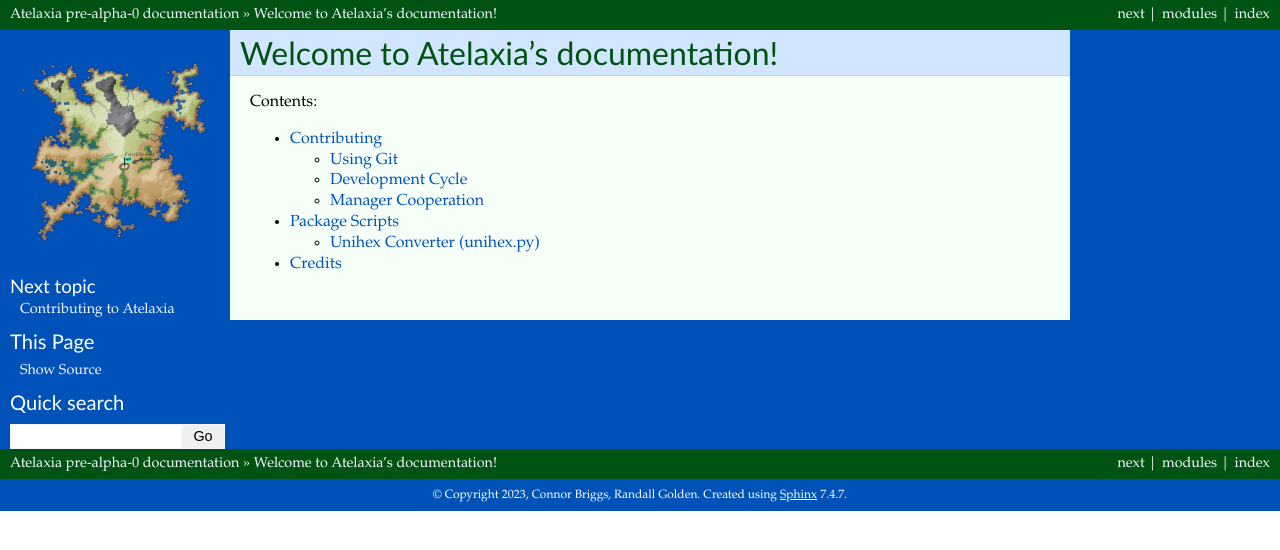
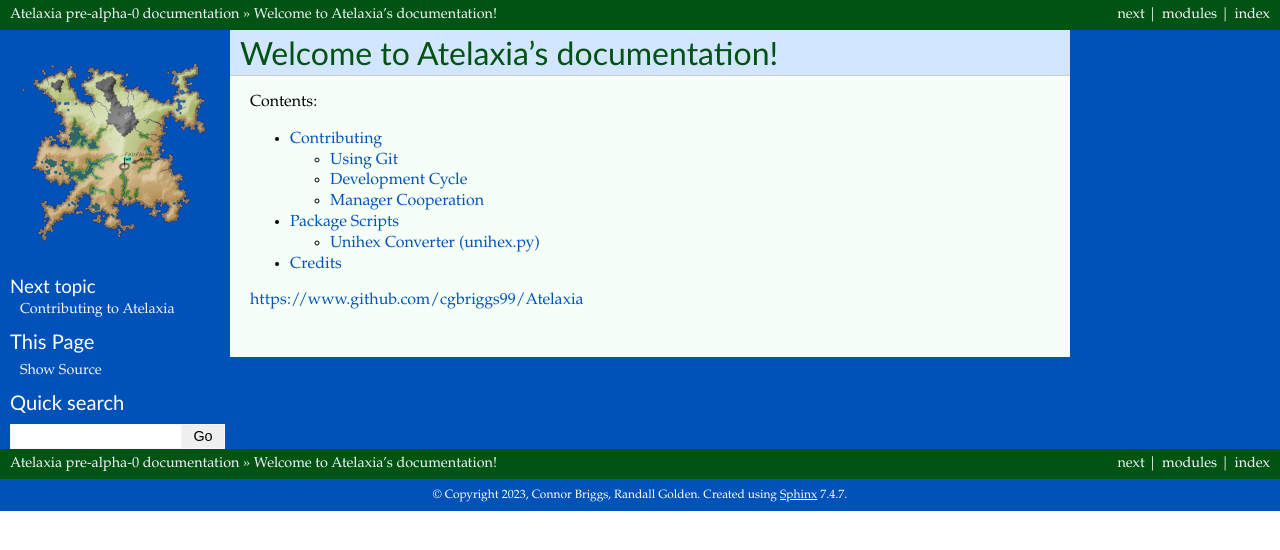
Before and after one commit to cgbriggs99/Atelaxia, a Sphinx documentation site: the page built from docs/index.rst, in a window 1280 px wide. Shown: the top 550 px of the page. Built offline with Sphinx 7.4.7, drawn with Linux system fonts in a browser that asks for light colours; formulas are drawn with MathJax 3; pages that are not in the unit, such as notebooks, are missing from menus; some of the changed lines change nothing that is shown.

Commit message:
Added link to github

```diff
--- a/docs/conf.py
+++ b/docs/conf.py
@@ -20,6 +20,7 @@
 project = 'Atelaxia'
 author = 'Connor Briggs'
 copyright = '2023, Connor Briggs, Randall Golden'
+rst_epilog = "https://www.github.com/cgbriggs99/Atelaxia"
 
 # The full version, including alpha/beta/rc tags
 release = 'pre-alpha-0'
```
